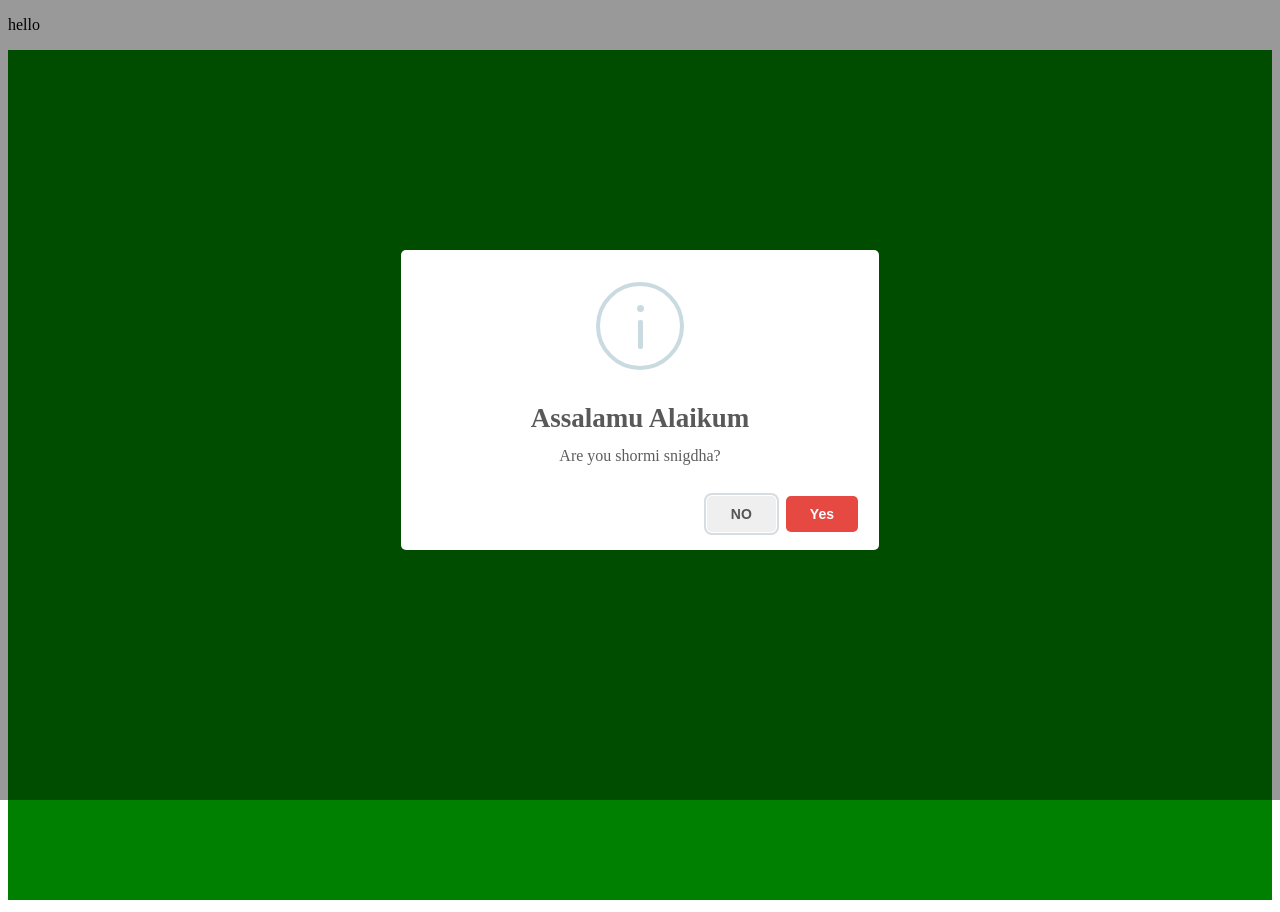
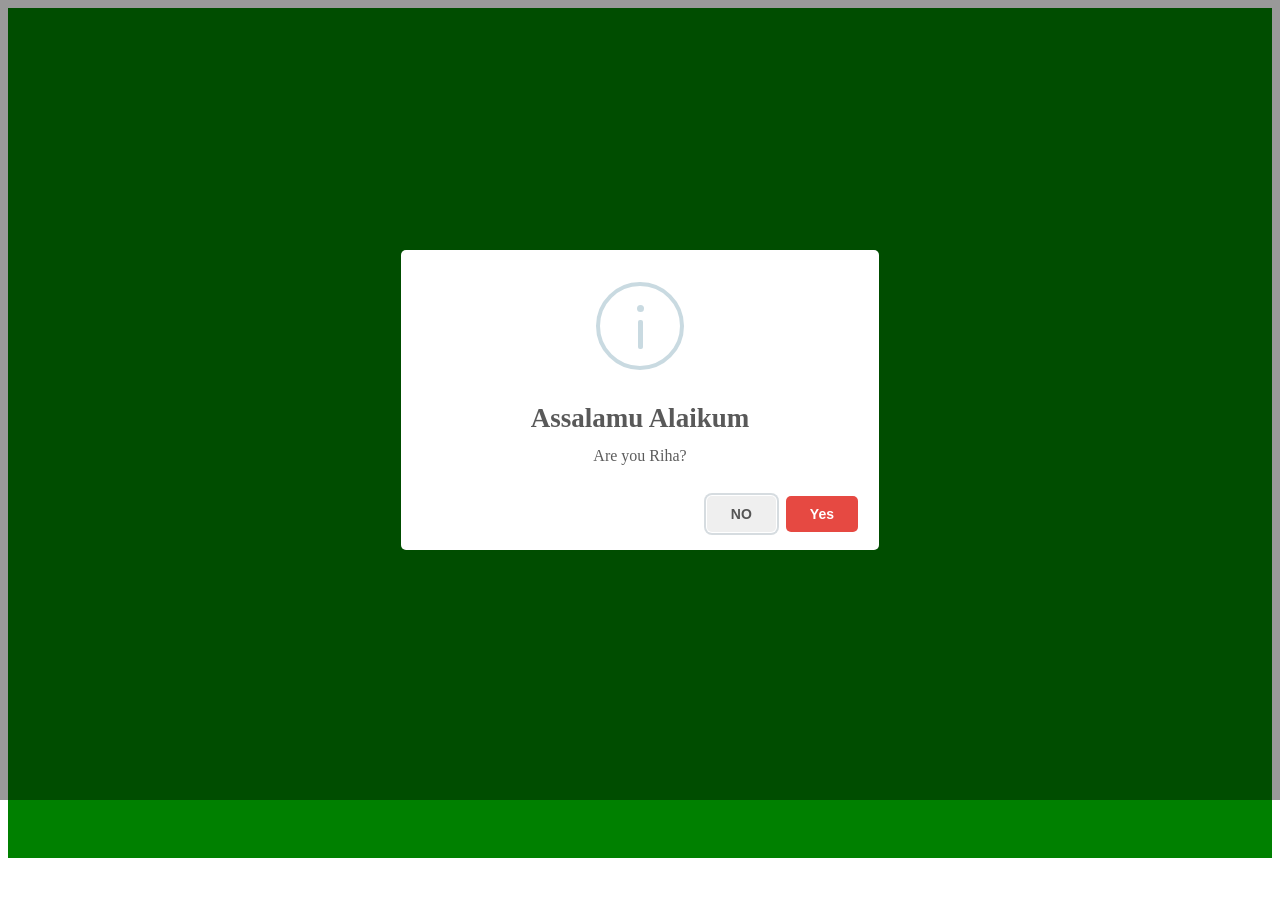
Before and after one commit to md-shawon1/face, a plain HTML site: page index.html in a window 1280 px wide. After the commit the page ends 870 px from the top, so only its background shows below. Drawn offline with nearby package versions, Linux system fonts and the light colour scheme.

Commit message:
Update index.html

```diff
--- a/index.html
+++ b/index.html
@@ -8,7 +8,7 @@
     <script src="https://unpkg.com/sweetalert/dist/sweetalert.min.js"></script>
 </head>
 <body>
-    <p>hello</p>
+
     <marquee id="mar" direction="right" height="100%" style="background-color: black; color: white;font-size:30px;height:100vh;padding-top: 50px;">
         Happy Birthday
  </marquee>
@@ -18,7 +18,7 @@
 
         swal({
             title: 'Assalamu Alaikum',
-            text:'Are you shormi snigdha?',
+            text:'Are you Riha?',
             icon:'info',
             buttons:['NO','Yes'],
             dangerMode:true
@@ -34,7 +34,7 @@
           if (value == true){
             swal({
             title: 'Hello',
-            text:'You must get admission ',
+            text:'You must get happiness in your life soon ',
             icon:'success',
             buttons:['Okay','Probability?'],
             dangerMode:true
```
